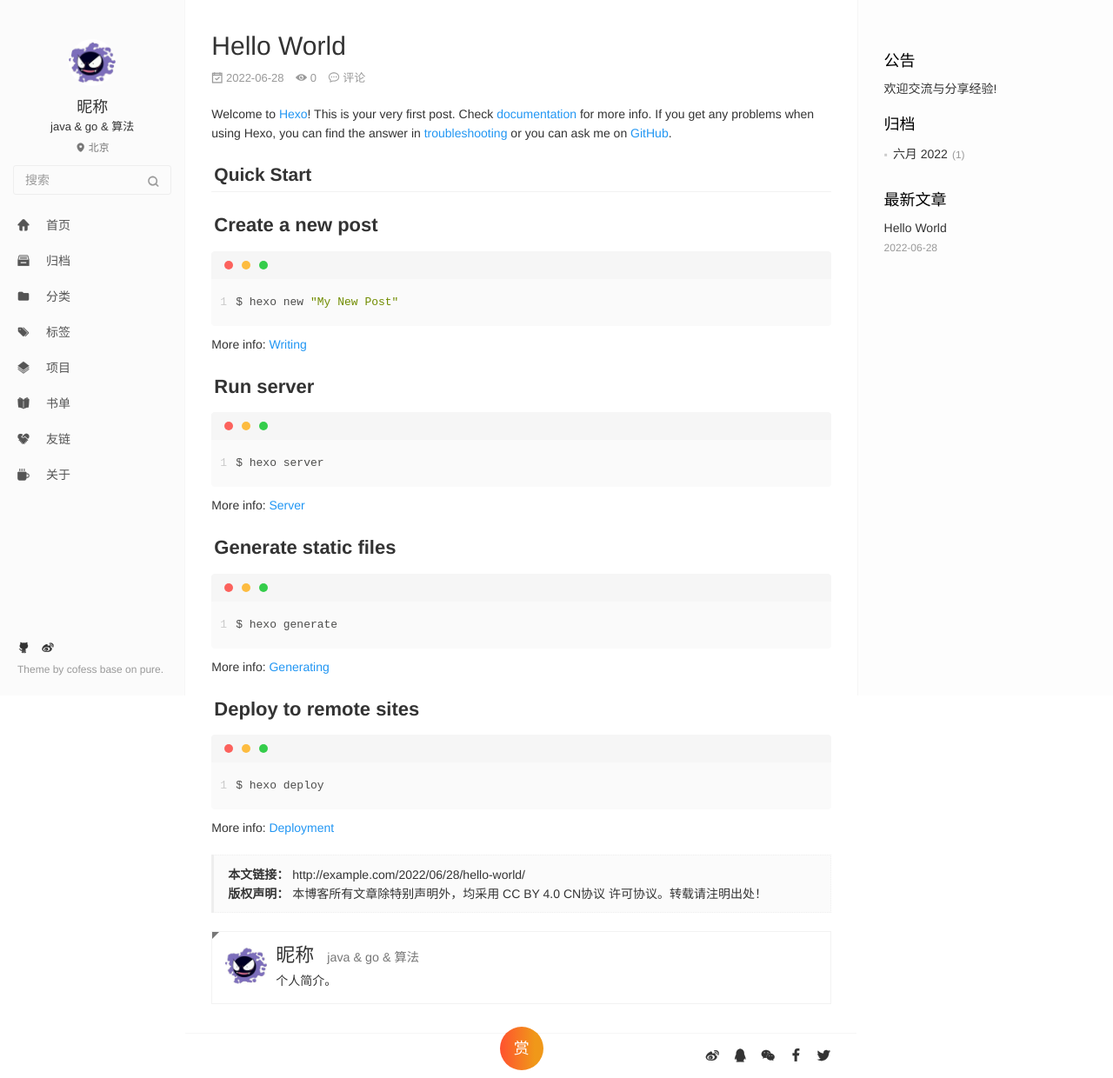
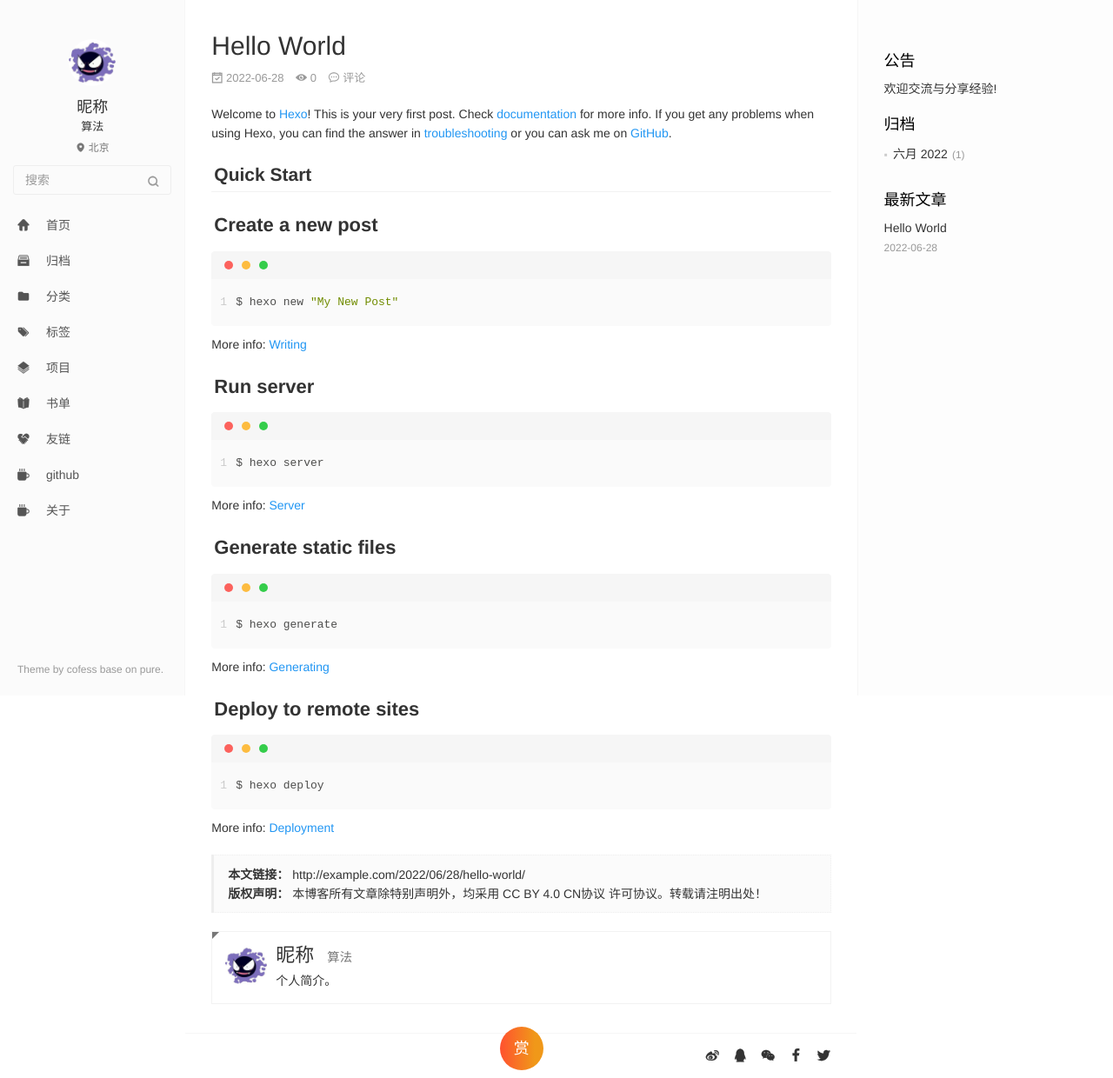
Before and after one commit to hong0220/hong0220.github.io, a plain HTML site: page 2022/06/28/hello-world/index.html in a window 1280 px wide. Shown: the whole page at 87% size. Drawn offline with nearby package versions, Linux system fonts and the light colour scheme; some packages are replaced by stand-ins of ours; a script that the page names is missing.

Commit message:
Site updated: 2022-06-28 14:54:46

```diff
--- a/2022/06/28/hello-world/index.html
+++ b/2022/06/28/hello-world/index.html
@@ -58,7 +58,7 @@
           <img class="img-circle img-rotate" src="/images/avatar.jpg" width="200" height="200">
         </a>
         <h2 id="name" class="hidden-xs hidden-sm">昵称</h2>
-        <h3 id="title" class="hidden-xs hidden-sm hidden-md">java &amp; go &amp; 算法</h3>
+        <h3 id="title" class="hidden-xs hidden-sm hidden-md">算法</h3>
         <small id="location" class="text-muted hidden-xs hidden-sm"><i class="icon icon-map-marker"></i> 北京</small>
       </div>
 
@@ -168,6 +168,16 @@
         </li>
 
 
+        <li class="menu-item menu-item-github">
+          <a target="_blank" rel="noopener" href="http://github.com/hong0220">
+
+            <i class="icon icon-cup-fill"></i>
+
+            <span class="menu-title">github</span>
+          </a>
+        </li>
+
+
         <li class="menu-item menu-item-about">
           <a href="/about">
 
@@ -178,15 +188,6 @@
         </li>
 
       </ul>
-
-
-    <ul class="social-links">
-
-        <li><a href="https://github.com/hong0220" target="_blank" title="Github" data-toggle=tooltip data-placement=top><i class="icon icon-github"></i></a></li>
-
-        <li><a href="http://weibo.com/hong0220" target="_blank" title="Weibo" data-toggle=tooltip data-placement=top><i class="icon icon-weibo"></i></a></li>
-
-    </ul>
 
     </nav>
   </div>
@@ -338,7 +339,7 @@
         </a>
       </div>
       <div class="media-body">
-        <h3 class="media-heading"><a href="https://github.com/hong0220" target="_blank"><span class="text-dark">昵称</span><small class="ml-1x">java &amp; go &amp; 算法</small></a></h3>
+        <h3 class="media-heading"><a href="https://github.com/hong0220" target="_blank"><span class="text-dark">昵称</span><small class="ml-1x">算法</small></a></h3>
         <div>个人简介。</div>
       </div>
     </figure>
@@ -427,15 +428,6 @@
 
   <footer class="footer" itemscope itemtype="http://schema.org/WPFooter">
 
-
-    <ul class="social-links">
-
-        <li><a href="https://github.com/hong0220" target="_blank" title="Github" data-toggle=tooltip data-placement=top><i class="icon icon-github"></i></a></li>
-
-        <li><a href="http://weibo.com/hong0220" target="_blank" title="Weibo" data-toggle=tooltip data-placement=top><i class="icon icon-weibo"></i></a></li>
-
-    </ul>
-
     <div class="copyright">
 
         <div class="publishby">
```
Also changed, not shown: archives/2022/06/index.html (+11 -19 lines), archives/2022/index.html (+11 -19 lines), archives/index.html (+11 -19 lines), index.html (+12 -20 lines).
